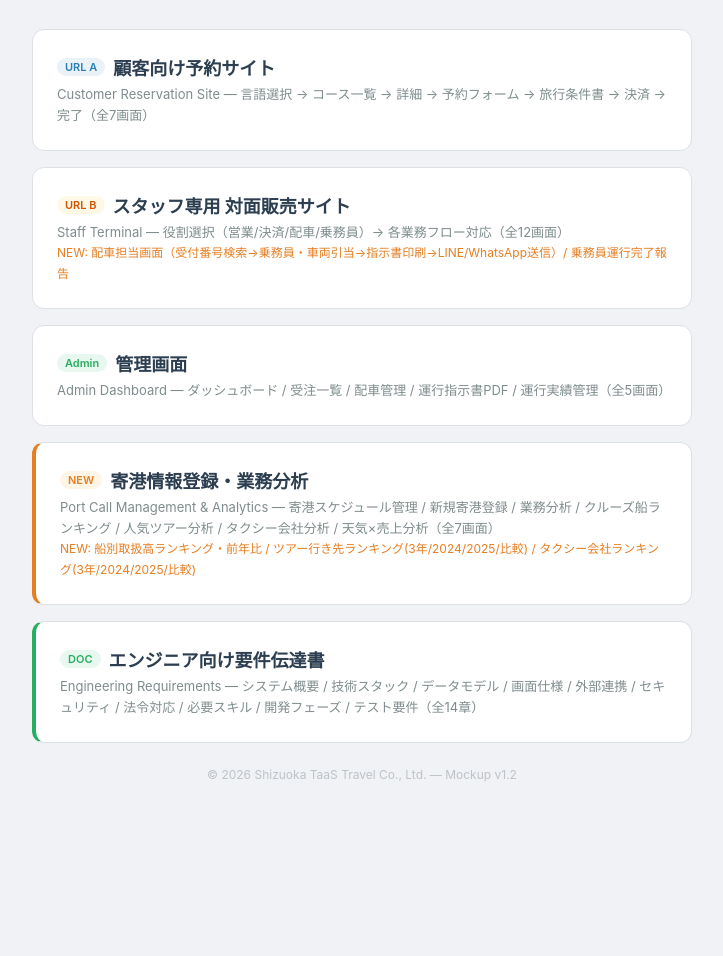
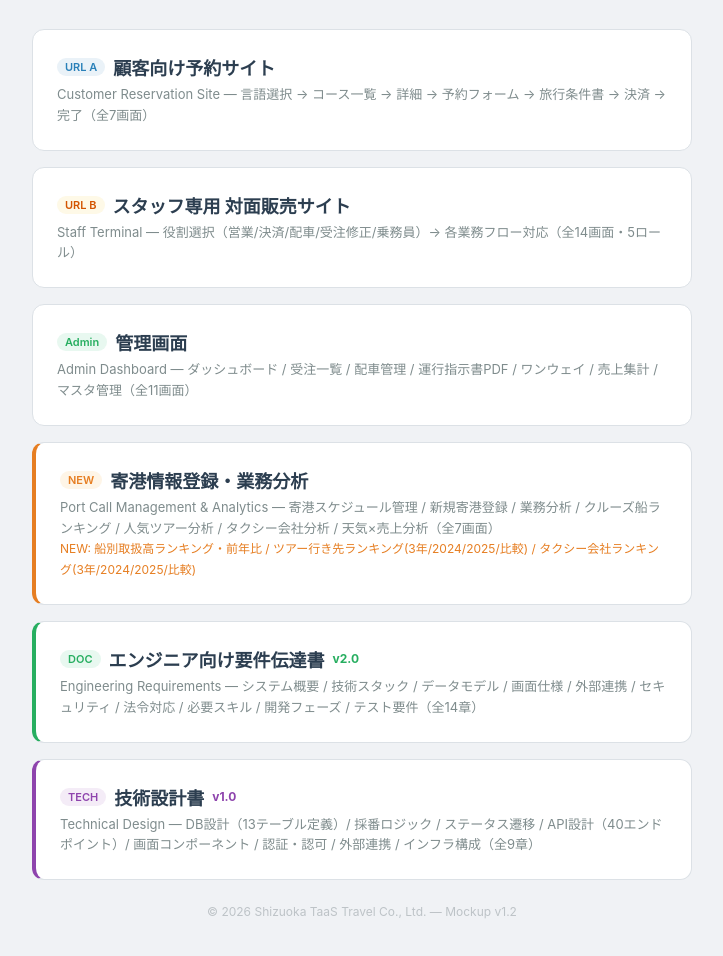
Before and after one commit to kimotsukikengo-rgb/shimizu-port-smart-transfer, a plain HTML site: page index.html in a window 1280 px wide. Shown: the part 96-1052 px from the top of the page, without its empty margins (278-1001 px from the left). Before the commit the page ends 918 px from the top, so only its background shows below. Drawn offline with Linux system fonts and the light colour scheme.

Commit message:
Update index.html: add technical design link, fix screen counts
- Add technical design doc (v1.0) link with purple badge
- URL B: 12→14画面, 5ロール表記に更新
- Admin: 5→11画面表記に更新

Co-Authored-By: Claude Opus 4.6 (1M context) <noreply@anthropic.com>

```diff
--- a/index.html
+++ b/index.html
@@ -33,12 +33,12 @@
 
   <a class="card" href="mockup-url-b.html">
     <h2><span class="badge badge-b">URL B</span> スタッフ専用 対面販売サイト</h2>
-    <p>Staff Terminal — 役割選択（営業/決済/配車/乗務員）→ 各業務フロー対応（全12画面）<br><span style="font-size:12px; color:#e67e22;">NEW: 配車担当画面（受付番号検索→乗務員・車両引当→指示書印刷→LINE/WhatsApp送信）/ 乗務員運行完了報告</span></p>
+    <p>Staff Terminal — 役割選択（営業/決済/配車/受注修正/乗務員）→ 各業務フロー対応（全14画面・5ロール）</p>
   </a>
 
   <a class="card" href="mockup-admin.html">
     <h2><span class="badge badge-admin">Admin</span> 管理画面</h2>
-    <p>Admin Dashboard — ダッシュボード / 受注一覧 / 配車管理 / 運行指示書PDF / 運行実績管理（全5画面）</p>
+    <p>Admin Dashboard — ダッシュボード / 受注一覧 / 配車管理 / 運行指示書PDF / ワンウェイ / 売上集計 / マスタ管理（全11画面）</p>
   </a>
 
   <a class="card" href="mockup-portcall.html" style="border-left: 4px solid #e67e22;">
@@ -47,8 +47,13 @@
   </a>
 
   <a class="card" href="engineering-requirements.html" style="border-left: 4px solid #27ae60;">
-    <h2><span class="badge" style="background:#e8f8f0; color:#27ae60;">DOC</span> エンジニア向け要件伝達書</h2>
+    <h2><span class="badge" style="background:#e8f8f0; color:#27ae60;">DOC</span> エンジニア向け要件伝達書 <span style="font-size:12px; color:#27ae60;">v2.0</span></h2>
     <p>Engineering Requirements — システム概要 / 技術スタック / データモデル / 画面仕様 / 外部連携 / セキュリティ / 法令対応 / 必要スキル / 開発フェーズ / テスト要件（全14章）</p>
+  </a>
+
+  <a class="card" href="technical-design.html" style="border-left: 4px solid #8e44ad;">
+    <h2><span class="badge" style="background:#f4ecf7; color:#8e44ad;">TECH</span> 技術設計書 <span style="font-size:12px; color:#8e44ad;">v1.0</span></h2>
+    <p>Technical Design — DB設計（13テーブル定義）/ 採番ロジック / ステータス遷移 / API設計（40エンドポイント）/ 画面コンポーネント / 認証・認可 / 外部連携 / インフラ構成（全9章）</p>
   </a>
 
   <div class="footer">
```
